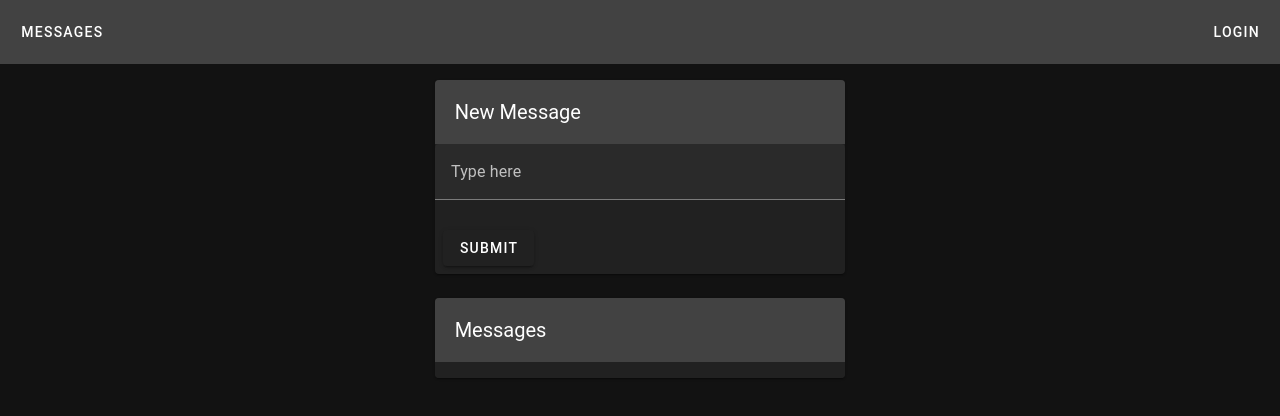
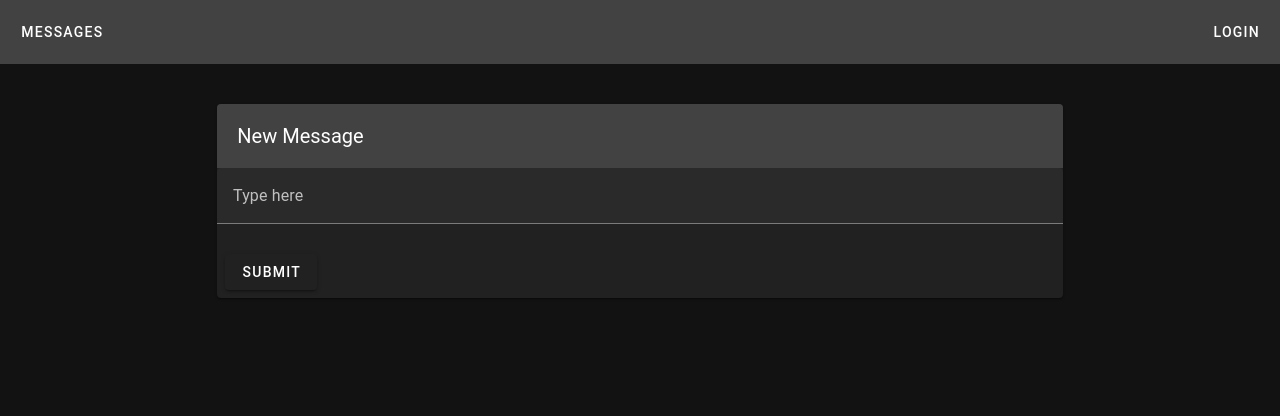
Before and after one commit to saJeremyQin/MessageApp-frontend, a Vue app: page /#/new in a window 1280 px wide. Shown: the top 416 px of the page. Built offline with nearby package versions, Linux system fonts and the light colour scheme.

Commit message:
root route success

```diff
--- a/package.json
+++ b/package.json
@@ -13,6 +13,7 @@
     "mitt": "^3.0.1",
     "pinia": "^2.1.7",
     "vue": "^3.2.13",
+    "vue-router": "^4.2.5",
     "vuetify": "^3.4.6"
   },
   "devDependencies": {
--- a/src/App.vue
+++ b/src/App.vue
@@ -4,18 +4,16 @@
     <v-spacer></v-spacer>
     <v-btn flat>Login</v-btn>
   </v-toolbar>
-  <NewMessage />
-  <MessageList />
+  <br>
+  <router-view />
 </template>
 
 <script>
-import NewMessage from './components/NewMessage.vue';
-import MessageList from './components/MessageList.vue';
+
 export default {
   name: 'App',
   components: {
-    MessageList,
-    NewMessage
+
   }
 }
 </script>
--- a/src/components/MessageList.vue
+++ b/src/components/MessageList.vue
@@ -2,9 +2,9 @@
     <v-row>
         <v-col
             cols="12"
-            xs="12"
-            md="4"
-            offset-md="4"
+            xs="10"
+            md="6"
+            offset-md="3"
         >
             <v-card>
                 <v-toolbar
--- a/src/components/NewMessage.vue
+++ b/src/components/NewMessage.vue
@@ -2,9 +2,10 @@
     <v-row>
         <v-col
             cols="12"
-            xs="12"
-            md="4"
-            offset-md="4"
+            xs="10"
+            offset-xs="1"
+            md="8"
+            offset-md="2"
         >
         <v-card width="100%" class="mx-auto mt-4">
             <v-toolbar
--- a/src/main.js
+++ b/src/main.js
@@ -1,6 +1,7 @@
 import { createApp } from 'vue'
 import { createPinia } from 'pinia'
 import App from './App.vue'
+import router from './router'
 
 // Vuetify
 import 'vuetify/styles'
@@ -19,4 +20,4 @@ const vuetify = createVuetify({
 const pinia = createPinia()
 const app = createApp(App)
 
-app.use(pinia).use(vuetify).mount('#app')
+app.use(pinia).use(vuetify).use(router).mount('#app')
--- a/src/stores/MessageStore.js
+++ b/src/stores/MessageStore.js
@@ -2,7 +2,7 @@ import { defineStore } from 'pinia'
 
 export const useMessageStore = defineStore('message', {
   state: () => ({
-    messages:[],
+    messages:["default","2023"],
   }),
   getters: {
     getAll: (state) => {
```
Also changed, not shown: src/router/index.js (added, +15 -0 lines), 2 other files (tests, documents, lock files or other folders).
